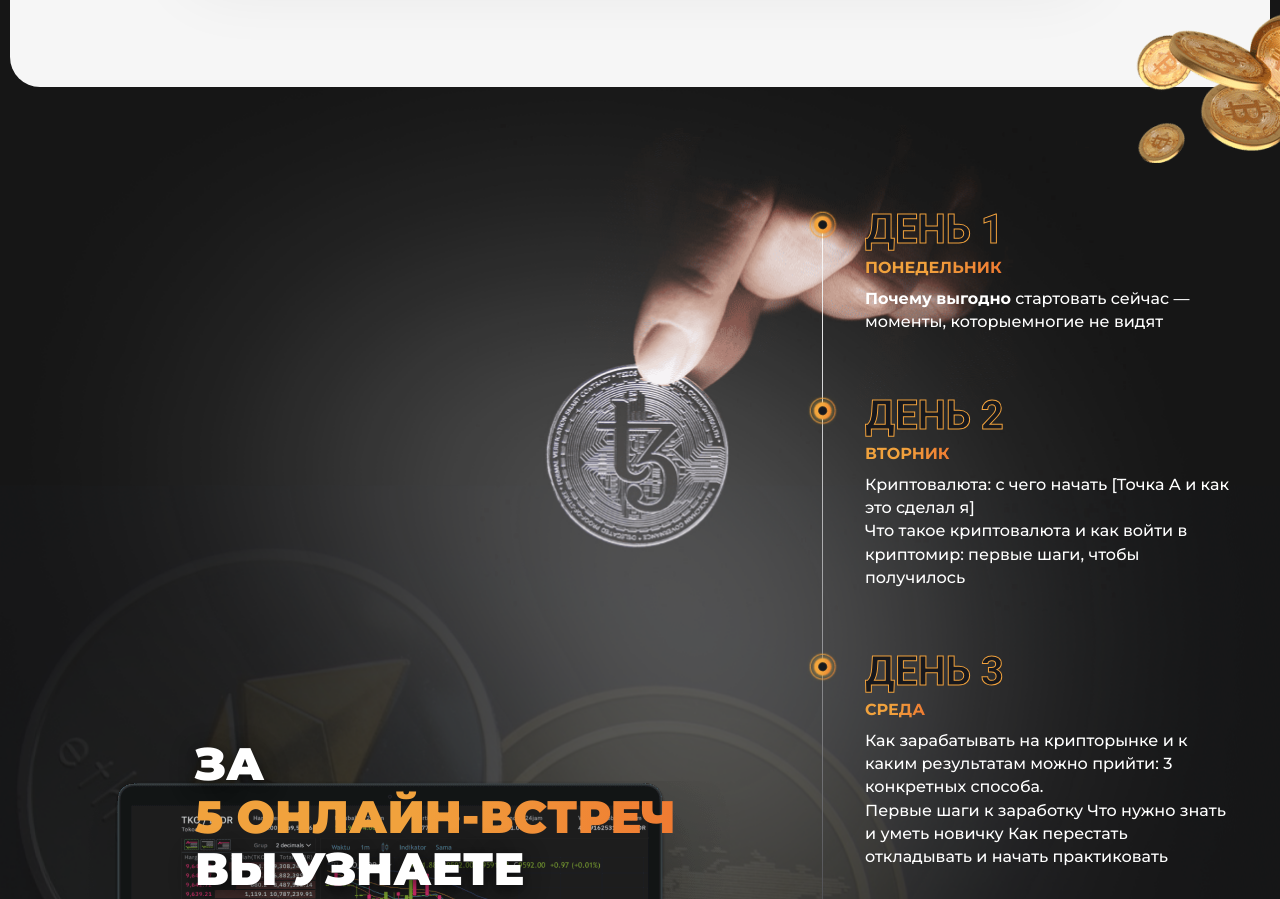
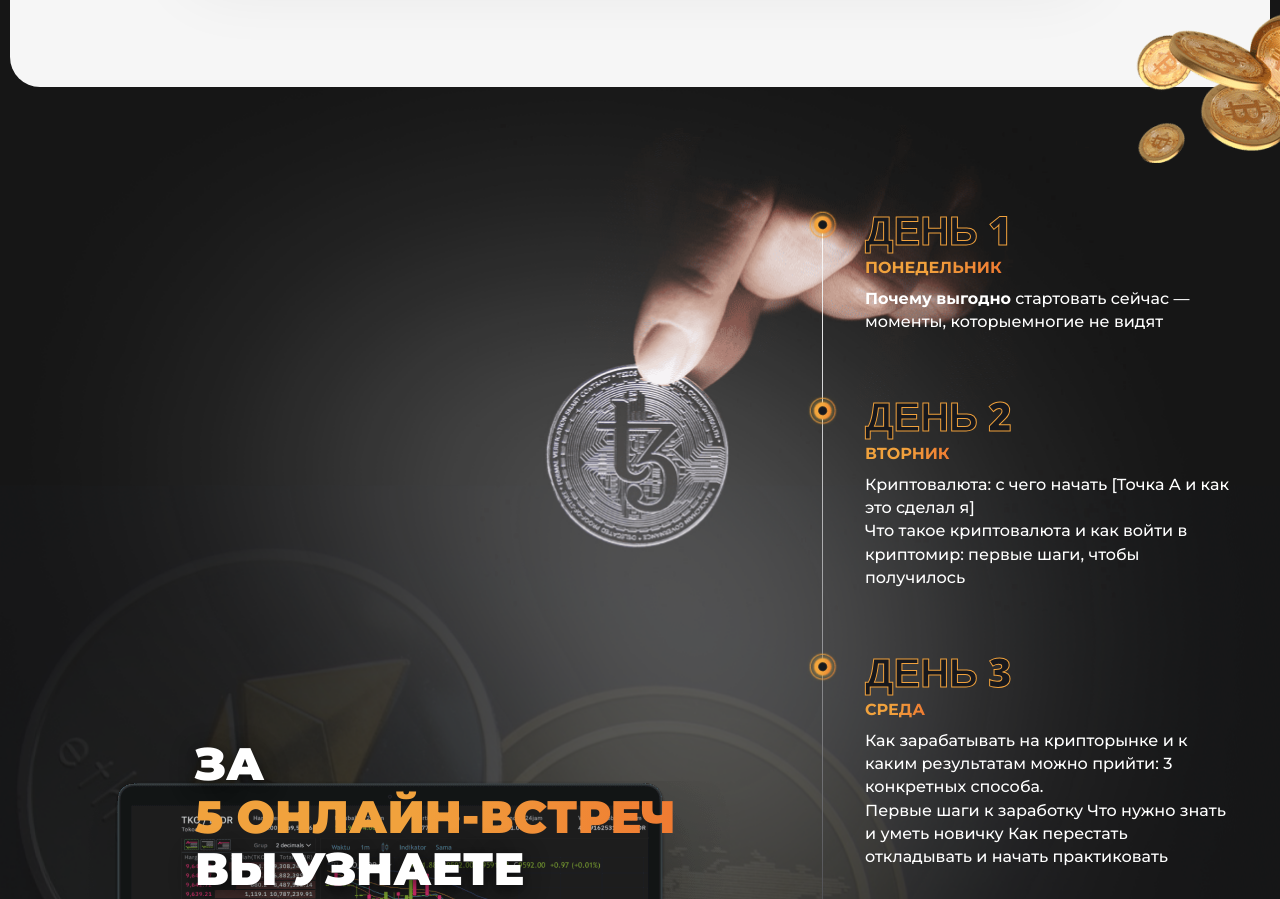
Before and after one commit to LegioAro/kripto-start, a plain HTML site: page index.html in a window 1280 px wide. Shown: the part 3155-4054 px from the top of the page. Drawn offline with nearby package versions, Linux system fonts and the light colour scheme.

Commit message:
Add files via upload

```diff
--- a/index.html
+++ b/index.html
@@ -8,7 +8,7 @@
     <link rel="preconnect" href="https://fonts.googleapis.com" />
     <link rel="preconnect" href="https://fonts.gstatic.com" crossorigin />
     <link
-      href="https://fonts.googleapis.com/css2?family=Montserrat:ital,wght@0,400;0,500;0,700;0,800;0,900;1,400;1,800&family=Roboto+Mono:wght@700&display=swap"
+      href="https://fonts.googleapis.com/css2?family=Montserrat:ital,wght@0,400;0,500;0,700;0,800;0,900;1,400;1,800&family=Inter:wght@900&family=Raleway:wght@900&family=Open+Sans:wght@800&family=Roboto+Mono:wght@700&display=swap"
       rel="stylesheet"
     />
 
--- a/scss/section/_timetable.scss
+++ b/scss/section/_timetable.scss
@@ -76,8 +76,10 @@
   }
 
   &__item-title {
-    font-family: 'Roboto', sans-serif;
-    font-weight: 700;
+    font-family: 'Raleway', sans-serif;
+    font-family: 'Open Sans', sans-serif;
+
+    font-weight: 900;
     font-size: 40px;
     line-height: 115%;
     text-transform: uppercase;
```
Also changed, not shown: css/styles.css.
